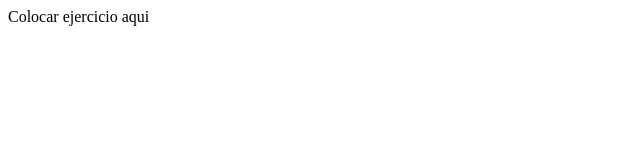
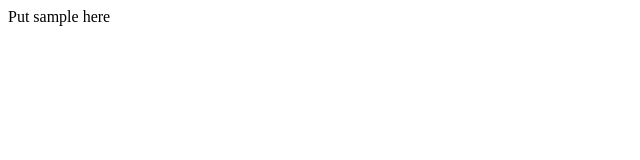
Before and after one commit to Lraq1991/Reboot, a plain HTML site: page Exercises/11.html in a window 1280 px wide. Shown: the full height of the page, 0-640 px from the left. Drawn offline with Linux system fonts and the light colour scheme.

Commit message:
Update 11.html

```diff
--- a/Exercises/11.html
+++ b/Exercises/11.html
@@ -6,6 +6,6 @@
     <title>Document</title>
   </head>
   <body>
-    Colocar ejercicio aqui
+    Put sample here
   </body>
 </html>
```
